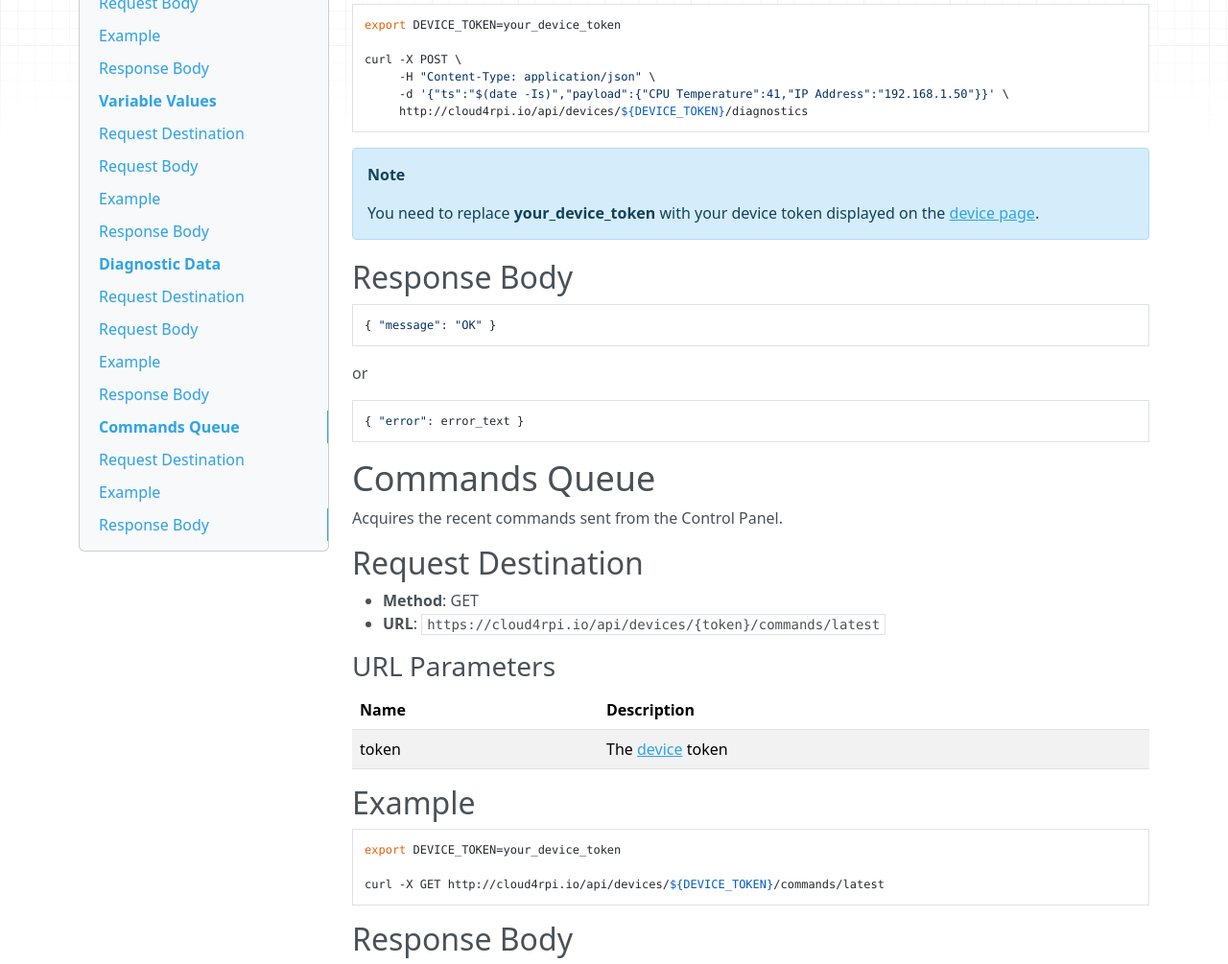
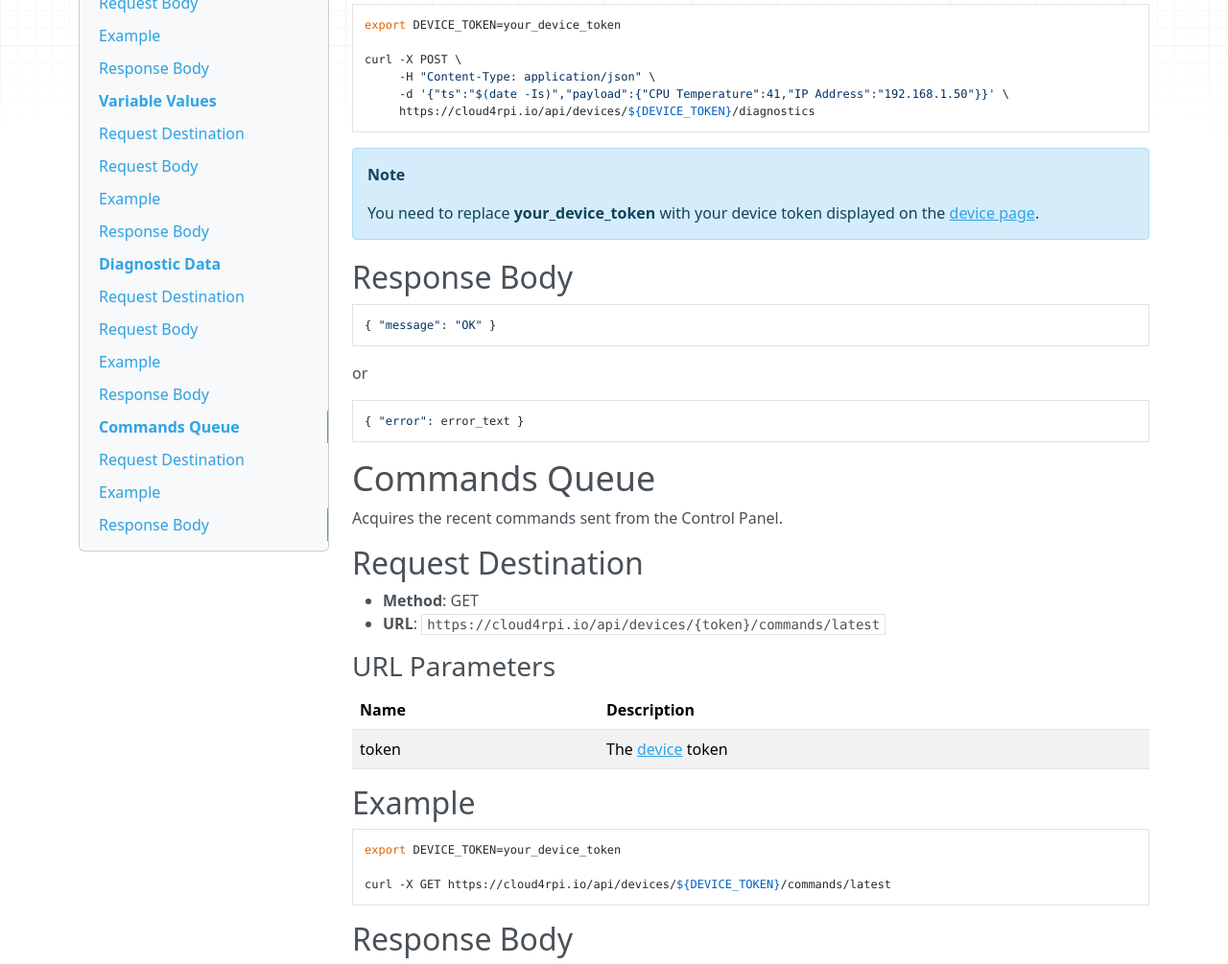
Before and after one commit to cloud4rpi/docs, an MkDocs documentation site: the page built from docs/api/http.md, in a window 1280 px wide and 1400 px high, scrolled down 4374 px. Shown: the part 169-1174 px from the top of the window at 96% size. Built offline with MkDocs 1.6.1, drawn with Linux system fonts in a browser that asks for light colours; nearby versions of some CDN libraries; old or Windows-style settings are respelled for this version of MkDocs; some of the changed lines change nothing that is shown; some of the changed text lies outside the part shown.

Commit message:
https everywhere

````diff
--- a/docs/api/http.md
+++ b/docs/api/http.md
@@ -65,7 +65,7 @@
 curl -X POST \
      -H "Content-Type: application/json" \
      -d '[{"name":"Temperature","type":"numeric"},{"name":"LEDOn","type":"bool"}]' \
-     http://cloud4rpi.io/api/devices/${DEVICE_TOKEN}/config
+     https://cloud4rpi.io/api/devices/${DEVICE_TOKEN}/config
 ```
 
 !!! Note
@@ -142,7 +142,7 @@
 curl -X POST \
      -H "Content-Type: application/json" \
      -d '{"ts":"$(date -Is)","payload":{"Temperature":24,"LEDOn":true}}' \
-     http://cloud4rpi.io/api/devices/${DEVICE_TOKEN}/data
+     https://cloud4rpi.io/api/devices/${DEVICE_TOKEN}/data
 ```
 
 !!! Note
@@ -217,7 +217,7 @@
 curl -X POST \
      -H "Content-Type: application/json" \
      -d '{"ts":"$(date -Is)","payload":{"CPU Temperature":41,"IP Address":"192.168.1.50"}}' \
-     http://cloud4rpi.io/api/devices/${DEVICE_TOKEN}/diagnostics
+     https://cloud4rpi.io/api/devices/${DEVICE_TOKEN}/diagnostics
 ```
 
 !!! Note
@@ -257,7 +257,7 @@
 ```sh
 export DEVICE_TOKEN=your_device_token
 
-curl -X GET http://cloud4rpi.io/api/devices/${DEVICE_TOKEN}/commands/latest
+curl -X GET https://cloud4rpi.io/api/devices/${DEVICE_TOKEN}/commands/latest
 ```
 
 ## Response Body
````
